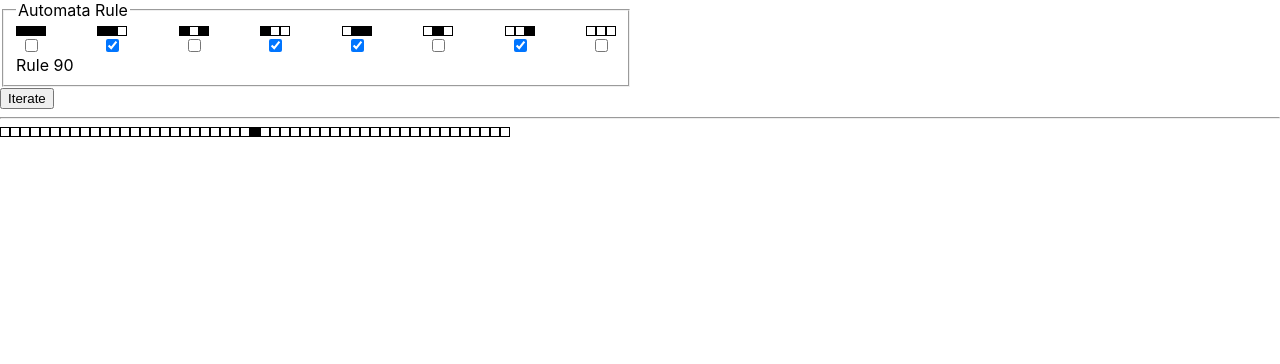
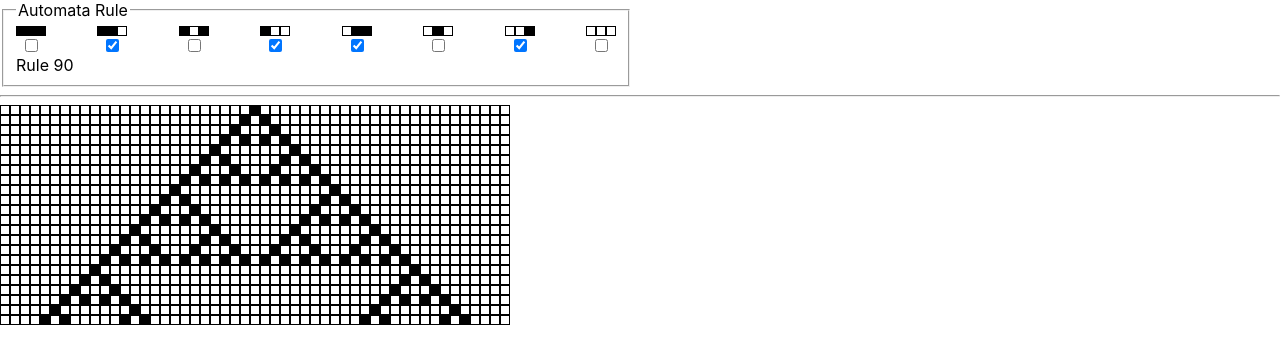
Before and after one commit to ahuth/automata, a React (Create React App) app: page / in a window 1280 px wide. Shown: the top 364 px of the page. Built offline with nearby package versions, Linux system fonts and the light colour scheme.

Commit message:
Re-compute the entire "world" when the rules are changed

```diff
--- a/src/components/Controls.tsx
+++ b/src/components/Controls.tsx
@@ -1,4 +1,4 @@
-import React, { useCallback } from 'react';
+import React from 'react';
 import RuleSelector from './RuleSelector';
 import { Dispatch } from '../reducer';
 import { Type as Rule } from '../utils/rule';
@@ -9,14 +9,9 @@ type Props = {
 }
 
 export default function Controls({ dispatch, rules }: Props) {
-  const handleClick = useCallback(function () {
-    dispatch({ type: 'iterate' });
-  }, [dispatch]);
-
   return (
     <section aria-label="Cellular automata controls">
       <RuleSelector dispatch={dispatch} rules={rules} />
-      <button onClick={handleClick} type="button">Iterate</button>
     </section>
   );
 }
--- a/src/components/Grid.tsx
+++ b/src/components/Grid.tsx
@@ -8,11 +8,11 @@ type Props = {
 export default function Grid({ rows }: Props) {
   return (
     <div style={styles.container}>
-      {rows.map(function (row) {
+      {rows.map(function (row, index) {
         return (
-          <div style={styles.row}>
-            {row.map(function (value) {
-              return <div style={value === 0 ? styles.off : styles.on} />;
+          <div key={index} style={styles.row}>
+            {row.map(function (value, index) {
+              return <div key={index} style={value === 0 ? styles.off : styles.on} />;
             })}
           </div>
         );
--- a/src/reducer.ts
+++ b/src/reducer.ts
@@ -2,10 +2,6 @@ import React from 'react';
 import * as Automata from './utils/automata';
 
 export type State = Automata.Type;
-
-type IterateAction = {
-  type: 'iterate',
-};
 
 type ToggleRuleBitAction = {
   type: 'toggle_rule_bit',
@@ -13,17 +9,14 @@ type ToggleRuleBitAction = {
 };
 
 export type Action =
-  | IterateAction
   | ToggleRuleBitAction;
 
 export type Dispatch = React.Dispatch<Action>;
 
-export const initialState: State = Automata.create(51);
+export const initialState: State = Automata.create(21, 51);
 
 export default function reducer(state: State, action: Action) {
   switch (action.type) {
-    case 'iterate':
-      return Automata.iterate(state);
     case 'toggle_rule_bit':
       return Automata.toggleRuleBit(state, action.payload.serializedInputs);
     default:
--- a/src/utils/automata.ts
+++ b/src/utils/automata.ts
@@ -1,17 +1,17 @@
-import * as Row from './row';
 import * as Rule from './rule';
+import * as World from './world';
 
 type Automata = {
-  rows: Row.Type[],
+  height: number,
+  width: number,
+  rows: World.Type,
   rules: Rule.Type[],
 };
 
 export type Type = Automata;
 
-export function create(size: number): Automata {
-  return {
-    rows: [Row.create(size)],
-    rules: [
+export function create(height: number, width: number): Automata {
+  const rules = [
     Rule.create([1, 1, 1], 0),
     Rule.create([1, 1, 0], 1),
     Rule.create([1, 0, 1], 0),
@@ -20,17 +20,13 @@ export function create(size: number): Automata {
     Rule.create([0, 1, 0], 0),
     Rule.create([0, 0, 1], 1),
     Rule.create([0, 0, 0], 0),
-    ],
-  };
-}
-
-export function iterate(automata: Automata): Automata {
-  const lastRow = automata.rows[automata.rows.length - 1];
-  const nextRow = Row.next(lastRow, automata.rules);
+  ];
 
   return {
-    ...automata,
-    rows: automata.rows.concat([nextRow]),
+    height,
+    width,
+    rows: World.create(height, width, rules),
+    rules,
   };
 }
 
@@ -44,6 +40,7 @@ export function toggleRuleBit(automata: Automata, serializedOutputs: string): Au
 
   return {
     ...automata,
+    rows: World.create(automata.height, automata.width, nextRules),
     rules: nextRules,
   };
 }
--- /dev/null
+++ b/src/utils/world.ts
@@ -0,0 +1,18 @@
+import * as Row from './row';
+import * as Rule from './rule';
+
+type World = Row.Type[];
+
+export type Type = World;
+
+export function create(height: number, width: number, rules: Rule.Type[]): World {
+  const rows = [Row.create(width)];
+
+  for (let i = 0; i < height; i++) {
+    const lastRow = rows[rows.length - 1];
+    const nextRow = Row.next(lastRow, rules);
+    rows.push(nextRow);
+  }
+
+  return rows;
+}
```
Lines whose indentation alone changed are shown as unchanged.
